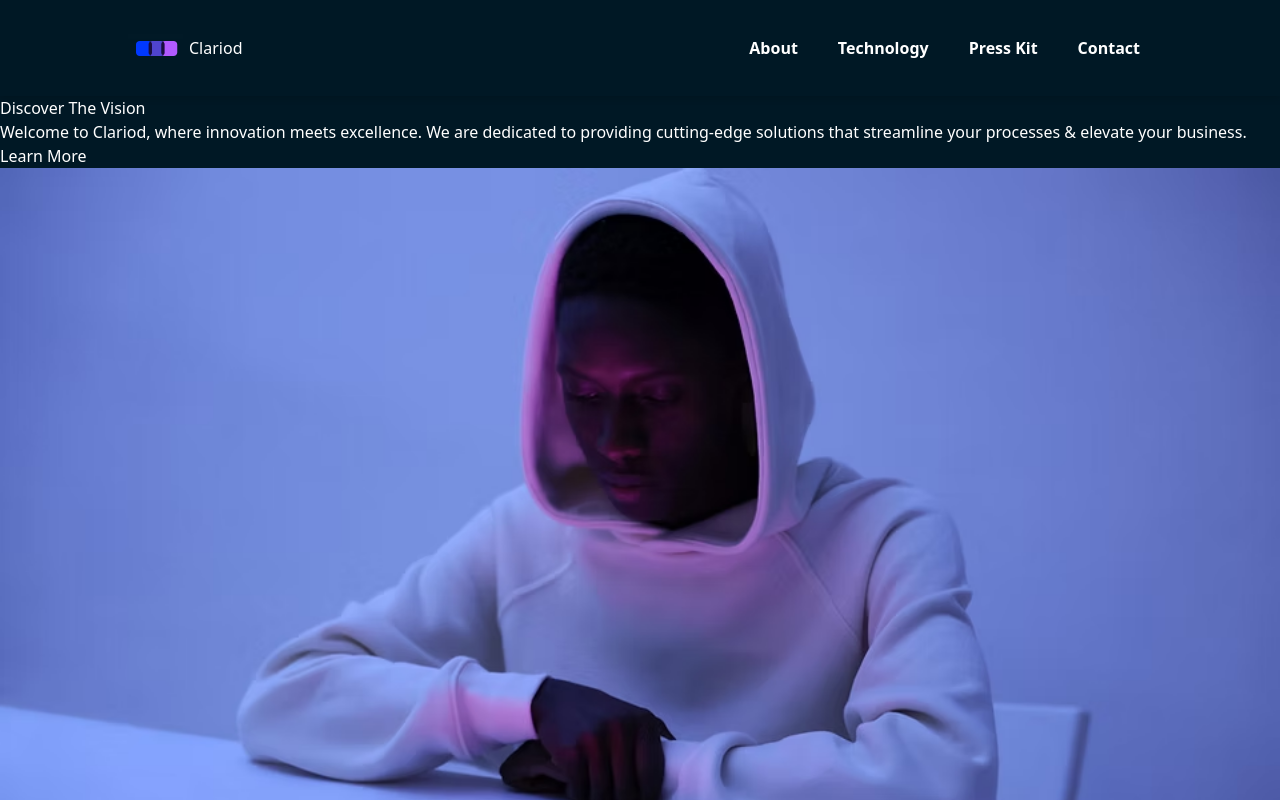
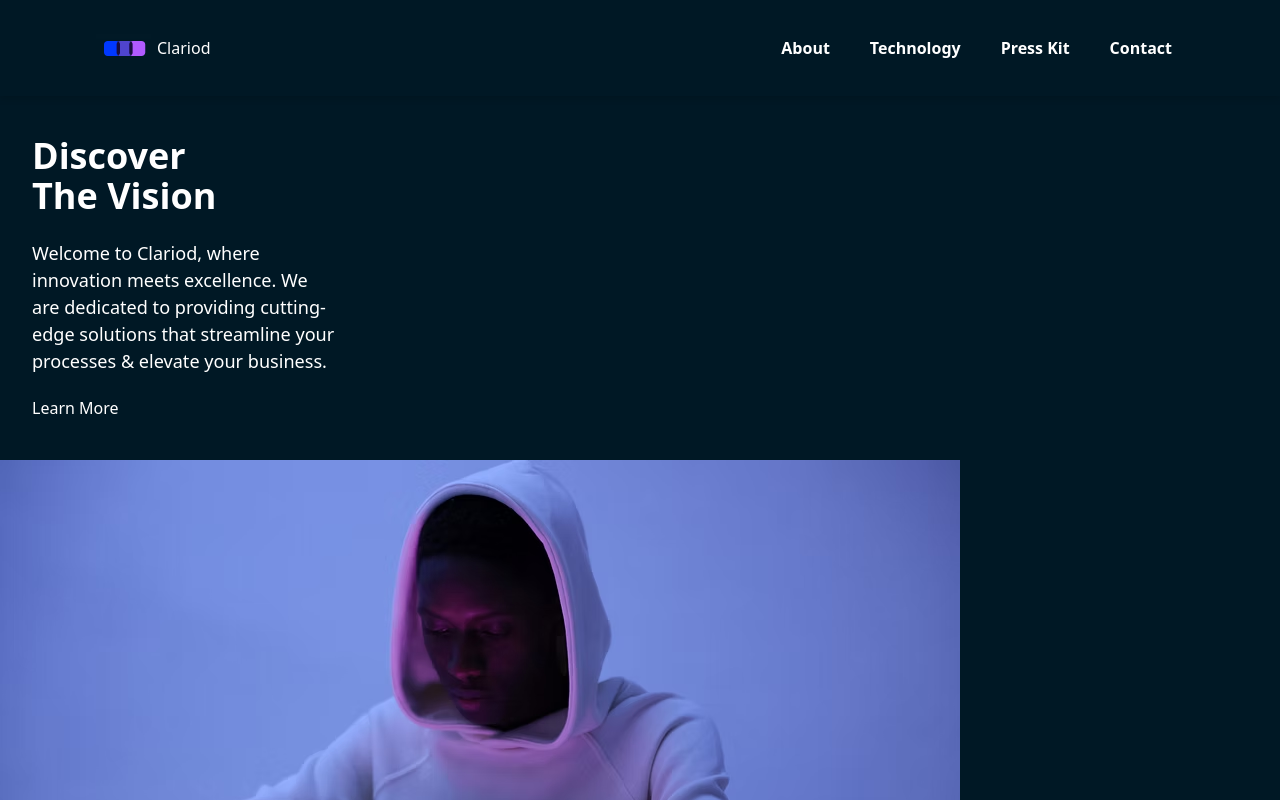
Before and after one commit to techwithdani/Clariod, a React (Vite) app in the folder frontend/: page / in a window 1280 px wide. Shown: the top 800 px of the page. Built offline with nearby package versions, Linux system fonts and the light colour scheme.

Commit message:
Add + Change styling

```diff
--- a/frontend/src/components/HeroSection.jsx
+++ b/frontend/src/components/HeroSection.jsx
@@ -5,21 +5,23 @@ const HeroSection = () => {
   return (
     <>
       <section>
-        <div className="bg-darkBlue h-auto w-full text-white">
-          <div>
-            <h1>Discover The Vision</h1>
+        <div className="bg-darkBlue text-white text-balance w-full pt-10">
+          <div className="w-72 px-8">
+            <h1 className="text-4xl font-semibold">Discover The Vision</h1>
           </div>
-          <div>
-            <p>
+          <div className="w-96 px-8 mt-6">
+            <p className="text-[1.13rem]">
               Welcome to Clariod, where innovation meets excellence. We are
               dedicated to providing cutting-edge solutions that streamline your
               processes & elevate your business.
             </p>
-            <button>Learn More</button>
+            <div className="mt-5">
+              <button>Learn More</button>
+            </div>
           </div>
-          <div>
-            <img src={heroImg1} alt="Hero Img 1" className="h-auto w-full" />
-            <img src={heroImg2} alt="Hero Img 2" className="h-auto w-full" />
+          <div className="mt-10">
+            <img src={heroImg1} alt="Hero Img 1" />
+            <img src={heroImg2} alt="Hero Img 2" />
           </div>
         </div>
       </section>
--- a/frontend/src/components/NavBar.jsx
+++ b/frontend/src/components/NavBar.jsx
@@ -11,7 +11,7 @@ const NavBar = () => {
   return (
     <>
       <nav>
-        <header className="flex justify-between items-center text-white py-6 px-8 md:px-32 bg-darkBlue drop-shadow-md">
+        <header className="flex justify-between items-center text-white py-6 px-6 md:px-24 bg-darkBlue drop-shadow-md">
           <div className="flex justify-center items-center gap-1.5">
             <img src="/logo.png" alt="Claroid" />
             <h1 className="cursor-pointer">Clariod</h1>
```
